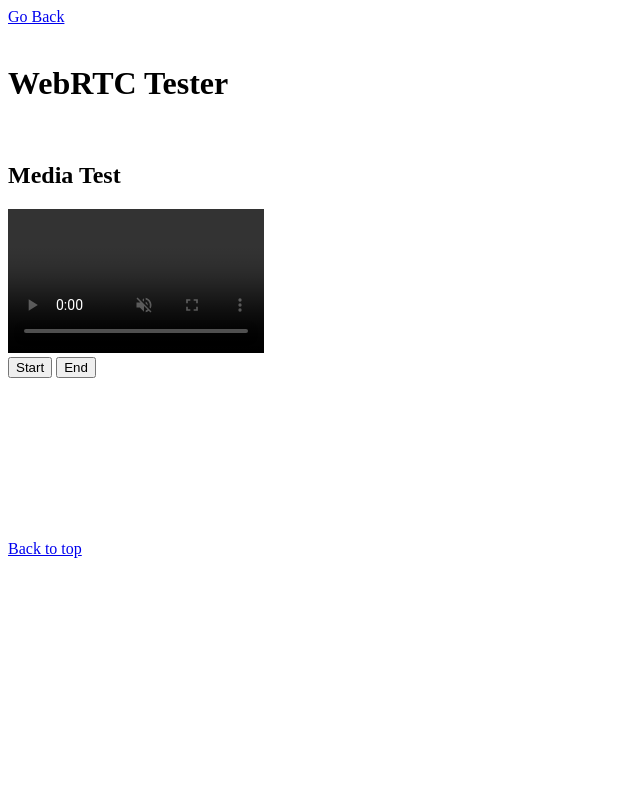
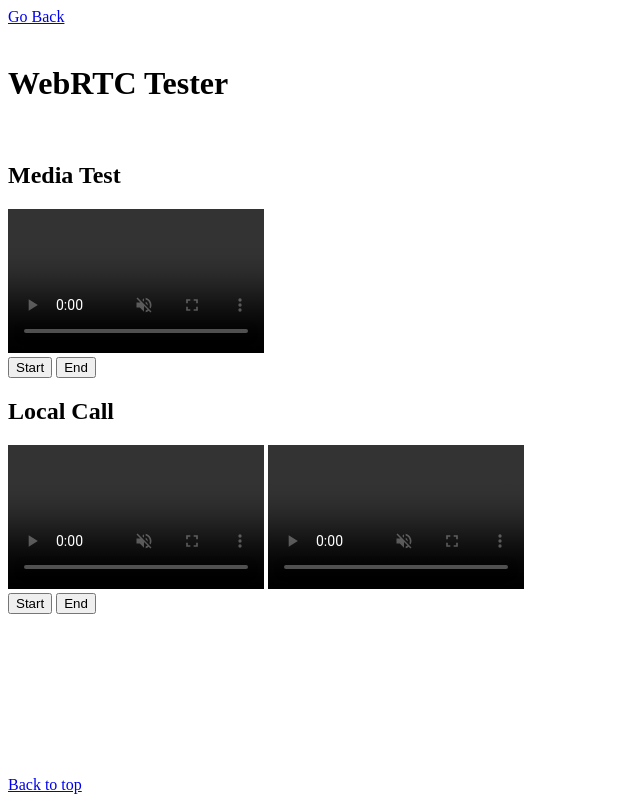
Before and after one commit to e3ndr/WebMediaTest, a SvelteKit app: page /tester/webrtc in a window 1280 px wide. Shown: the whole page, without its empty margins (0-640 px from the left). Built offline with nearby package versions, Linux system fonts and the light colour scheme.

Commit message:
Local WebRTC call!

```diff
--- a/src/routes/tester/webrtc/+page.svelte
+++ b/src/routes/tester/webrtc/+page.svelte
@@ -49,3 +49,94 @@
 	<button onclick="startMediaTest()"> Start </button>
 	<button onclick="location.reload();"> End </button>
 </div>
+
+<h2>Local Call</h2>
+<div>
+	<!-- svelte-ignore a11y-media-has-caption -->
+	<video
+		id="local-call-self"
+		style="background: black;"
+		autoplay
+		playsinline
+		controls
+		muted
+		width="256"
+		height="144"
+	/>
+	<video
+		id="local-call-remote"
+		style="background: black;"
+		autoplay
+		playsinline
+		controls
+		muted
+		width="256"
+		height="144"
+	/>
+	<br />
+	<script>
+		function startLocalCall() {
+			try {
+				var constraints = {
+					audio: true,
+					video: true
+				};
+
+				navigator.mediaDevices.getUserMedia(constraints).then(function (selfStream) {
+					console.log('Self:', selfStream);
+					var selfVideo = document.getElementById('local-call-self');
+					var remoteVideo = document.getElementById('local-call-remote');
+					var selfPC = new RTCPeerConnection({});
+					var remotePC = new RTCPeerConnection({});
+
+					if ('srcObject' in selfVideo) {
+						selfVideo.srcObject = selfStream;
+					} else {
+						selfVideo.src = (window.URL || window.webkitURL).createObjectURL(selfStream);
+					}
+
+					selfStream.getTracks().forEach(function (track) {
+						selfPC.addTrack(track, selfStream);
+					});
+
+					selfPC.addEventListener('icecandidate', function (e) {
+						remotePC.addIceCandidate(e.candidate);
+					});
+
+					remotePC.addEventListener('icecandidate', function (e) {
+						selfPC.addIceCandidate(e.candidate);
+					});
+
+					remotePC.addEventListener('track', function (e) {
+						var remoteStream = e.streams[0];
+						console.log('Remote:', remoteStream);
+						if ('srcObject' in remoteVideo) {
+							remoteVideo.srcObject = remoteStream;
+						} else {
+							remoteVideo.src = (window.URL || window.webkitURL).createObjectURL(remoteStream);
+						}
+					});
+
+					remotePC
+						.createOffer({
+							offerToReceiveAudio: 1,
+							offerToReceiveVideo: 1
+						})
+						.then(function (offer) {
+							remotePC.setLocalDescription(offer);
+							selfPC.setRemoteDescription(offer);
+
+							selfPC.createAnswer().then(function (answer) {
+								selfPC.setLocalDescription(answer);
+								remotePC.setRemoteDescription(answer);
+							});
+						});
+				});
+			} catch (e) {
+				alert(e);
+			}
+		}
+	</script>
+	<button onclick="startLocalCall()"> Start </button>
+	<button onclick="location.reload();"> End </button>
+</div>
```
